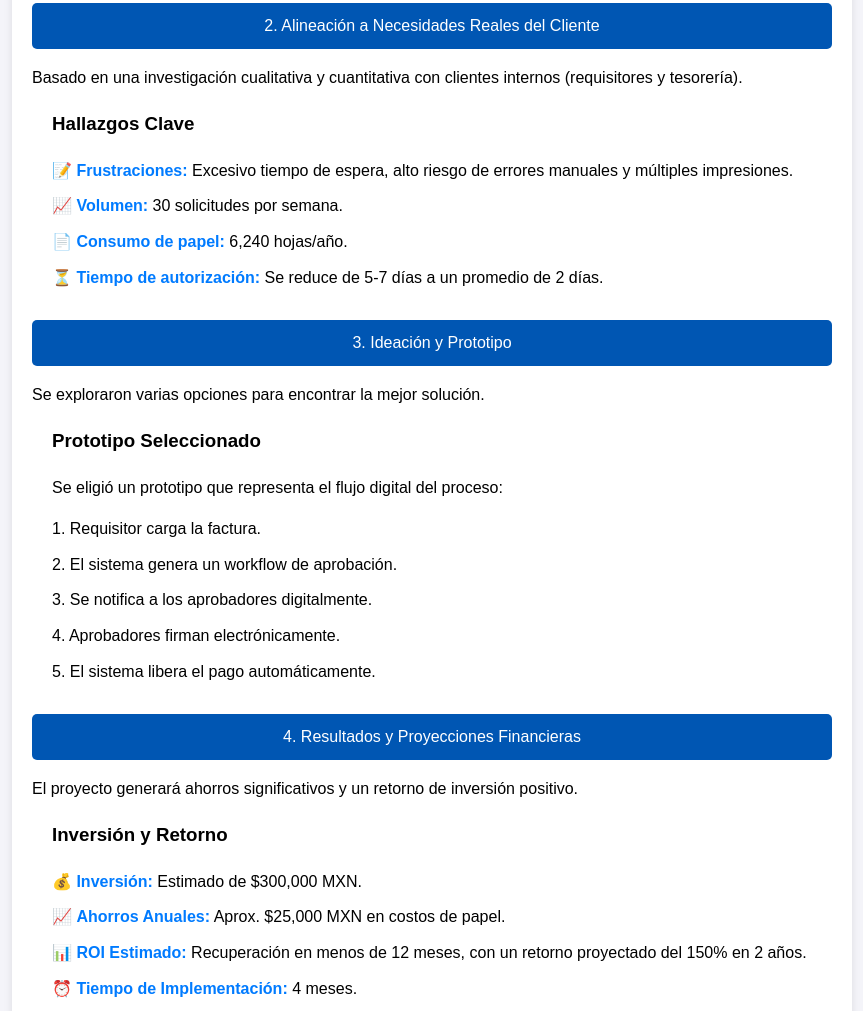
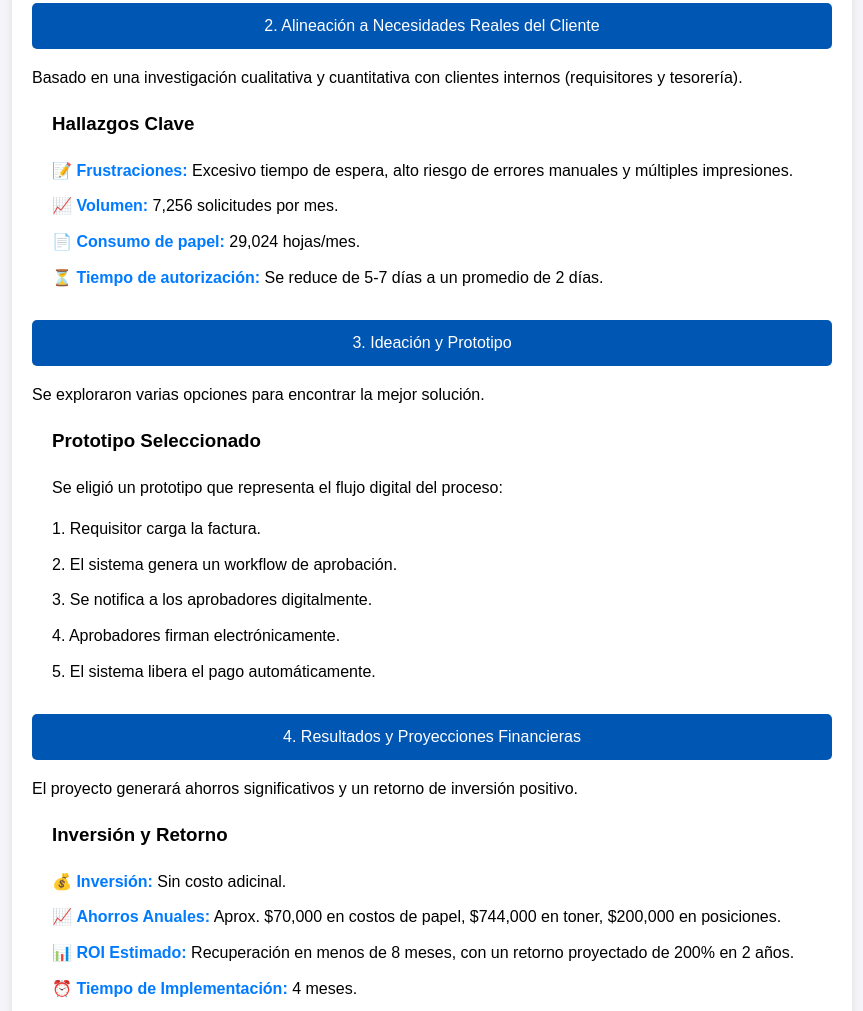
Before and after one commit to ve-hc/PowerBI, a plain HTML site: page Idea1.html in a window 1280 px wide. Shown: the part 681-1692 px from the top of the page, without its empty margins (208-1071 px from the left). Drawn offline with Linux system fonts and the light colour scheme.

Commit message:
Update Idea1.html

```diff
--- a/Idea1.html
+++ b/Idea1.html
@@ -87,8 +87,8 @@
             <h3>Hallazgos Clave</h3>
             <ul>
                 <li class="list-item">📝 <span class="strong-point">Frustraciones:</span> Excesivo tiempo de espera, alto riesgo de errores manuales y múltiples impresiones.</li>
-                <li class="list-item">📈 <span class="strong-point">Volumen:</span> 30 solicitudes por semana.</li>
-                <li class="list-item">📄 <span class="strong-point">Consumo de papel:</span> 6,240 hojas/año.</li>
+                <li class="list-item">📈 <span class="strong-point">Volumen:</span> 7,256 solicitudes por mes.</li>
+                <li class="list-item">📄 <span class="strong-point">Consumo de papel:</span> 29,024 hojas/mes.</li>
                 <li class="list-item">⏳ <span class="strong-point">Tiempo de autorización:</span> Se reduce de 5-7 días a un promedio de 2 días.</li>
             </ul>
         </div>
@@ -116,9 +116,9 @@
         <div class="sub-section">
             <h3>Inversión y Retorno</h3>
             <ul>
-                <li class="list-item">💰 <span class="strong-point">Inversión:</span> Estimado de $300,000 MXN.</li>
-                <li class="list-item">📈 <span class="strong-point">Ahorros Anuales:</span> Aprox. $25,000 MXN en costos de papel.</li>
-                <li class="list-item">📊 <span class="strong-point">ROI Estimado:</span> Recuperación en menos de 12 meses, con un retorno proyectado del 150% en 2 años.</li>
+                <li class="list-item">💰 <span class="strong-point">Inversión:</span> Sin costo adicinal.</li>
+                <li class="list-item">📈 <span class="strong-point">Ahorros Anuales:</span> Aprox. $70,000 en costos de papel, $744,000 en toner, $200,000 en posiciones.</li>
+                <li class="list-item">📊 <span class="strong-point">ROI Estimado:</span> Recuperación en menos de 8 meses, con un retorno proyectado de 200% en 2 años.</li>
                 <li class="list-item">⏰ <span class="strong-point">Tiempo de Implementación:</span> 4 meses.</li>
             </ul>
         </div>
```
